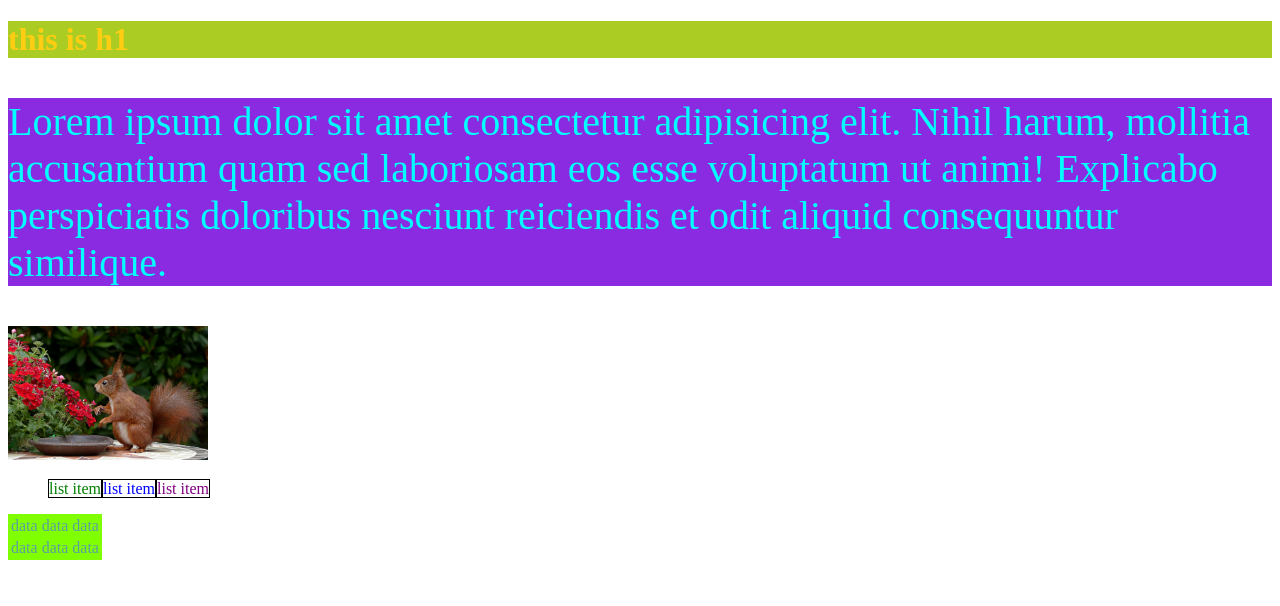
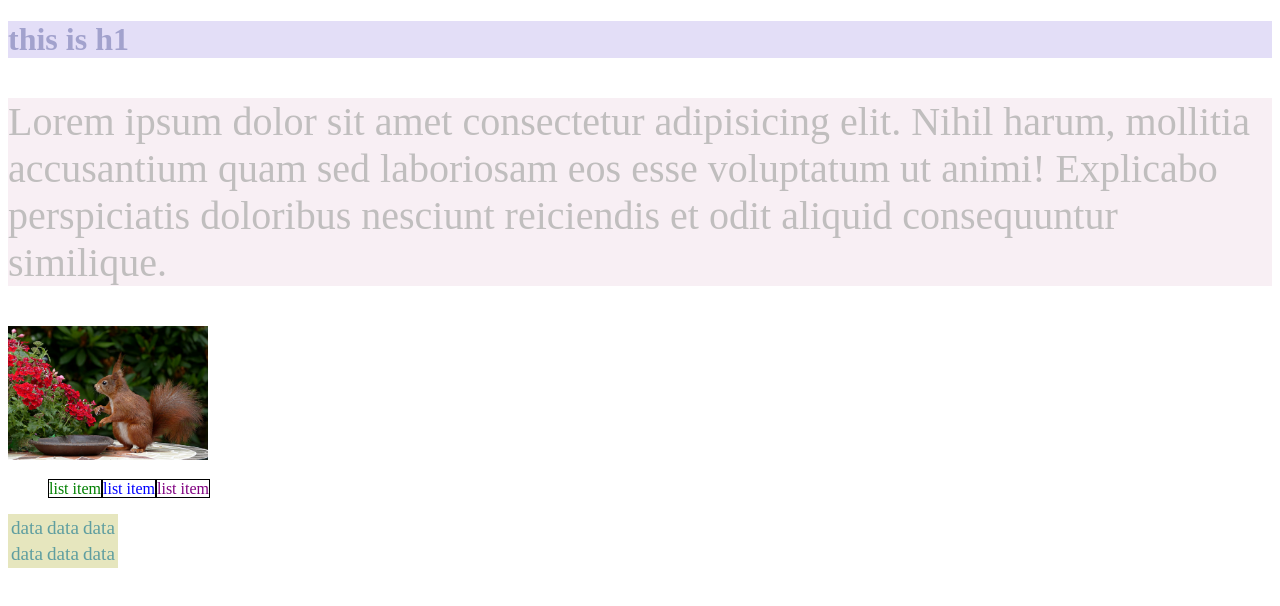
Before and after one commit to Jawad-Alhamadah/DomLab1, a plain HTML site: page index.html in a window 1280 px wide. Drawn offline with Linux system fonts and the light colour scheme.

Commit message:
javascript DOM demo

```diff
--- a/script.js
+++ b/script.js
@@ -2,8 +2,8 @@
 
 let title = document.getElementsByClassName("main-title")[0]
 
-title.style.color="#ffcd12"
-title.style.backgroundColor="#abcd23"
+title.style.color="rgb(162 162 205)"
+title.style.backgroundColor="rgb(227 222 247)"
 
 
 let paragraph = document.getElementById("main-paragraph")
@@ -93,7 +93,7 @@ row.appendChild(data_cell)
 
 table.appendChild(row)
 
-
+//
 document.body.appendChild(table)
 
 // let col = document.createElement("tl")
--- a/style.css
+++ b/style.css
@@ -1,12 +1,14 @@
 
 
 .text {
- color: aqua;
- background-color: blueviolet;
+    color: #c0bebe;
+    background-color: #f8eff4;
 }
 
 
 .colored_table {
     color: cadetblue;
-    background-color: chartreuse;
+    background-color: rgb(230, 230, 190);
+    font-size: 1.2em;
+
 }
```
